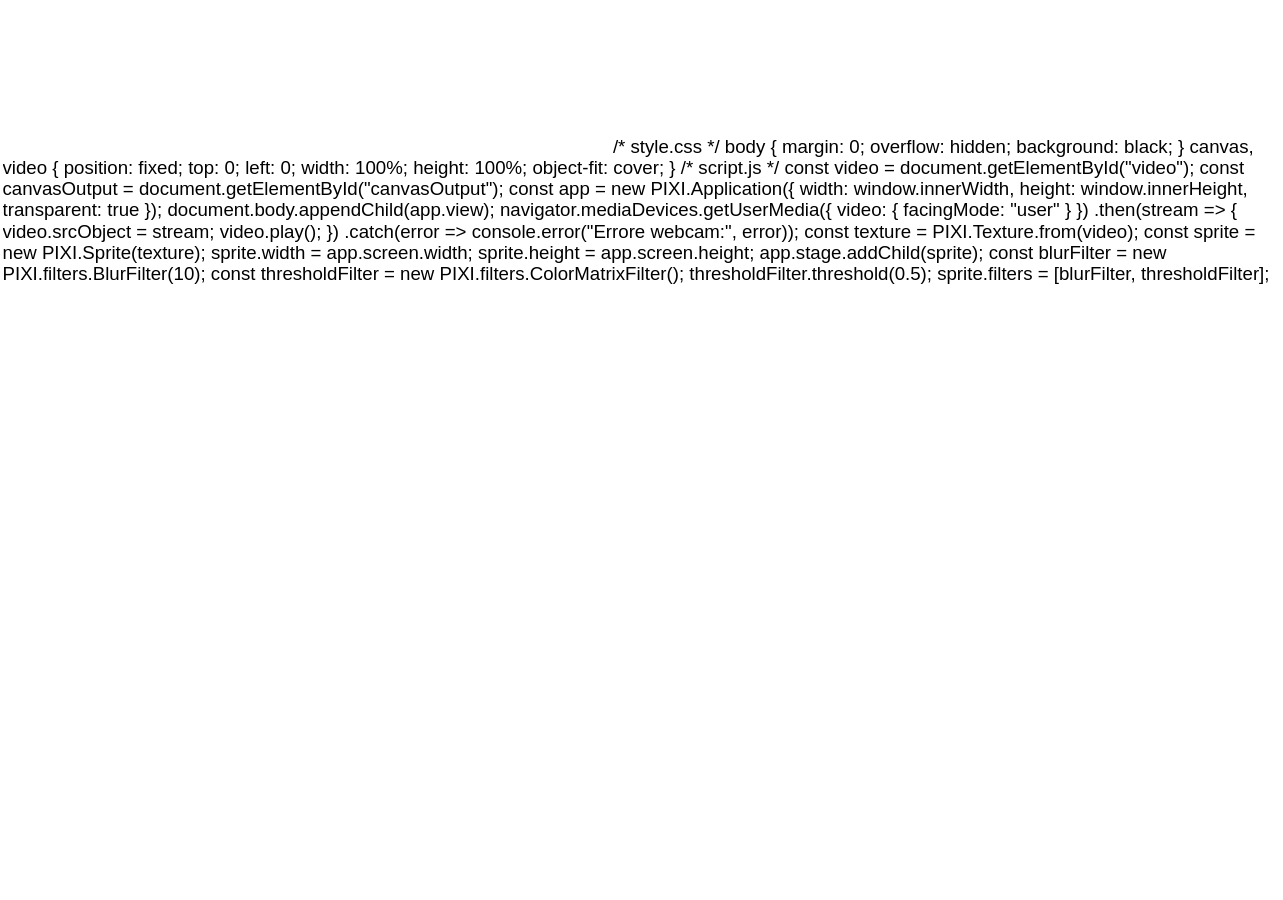
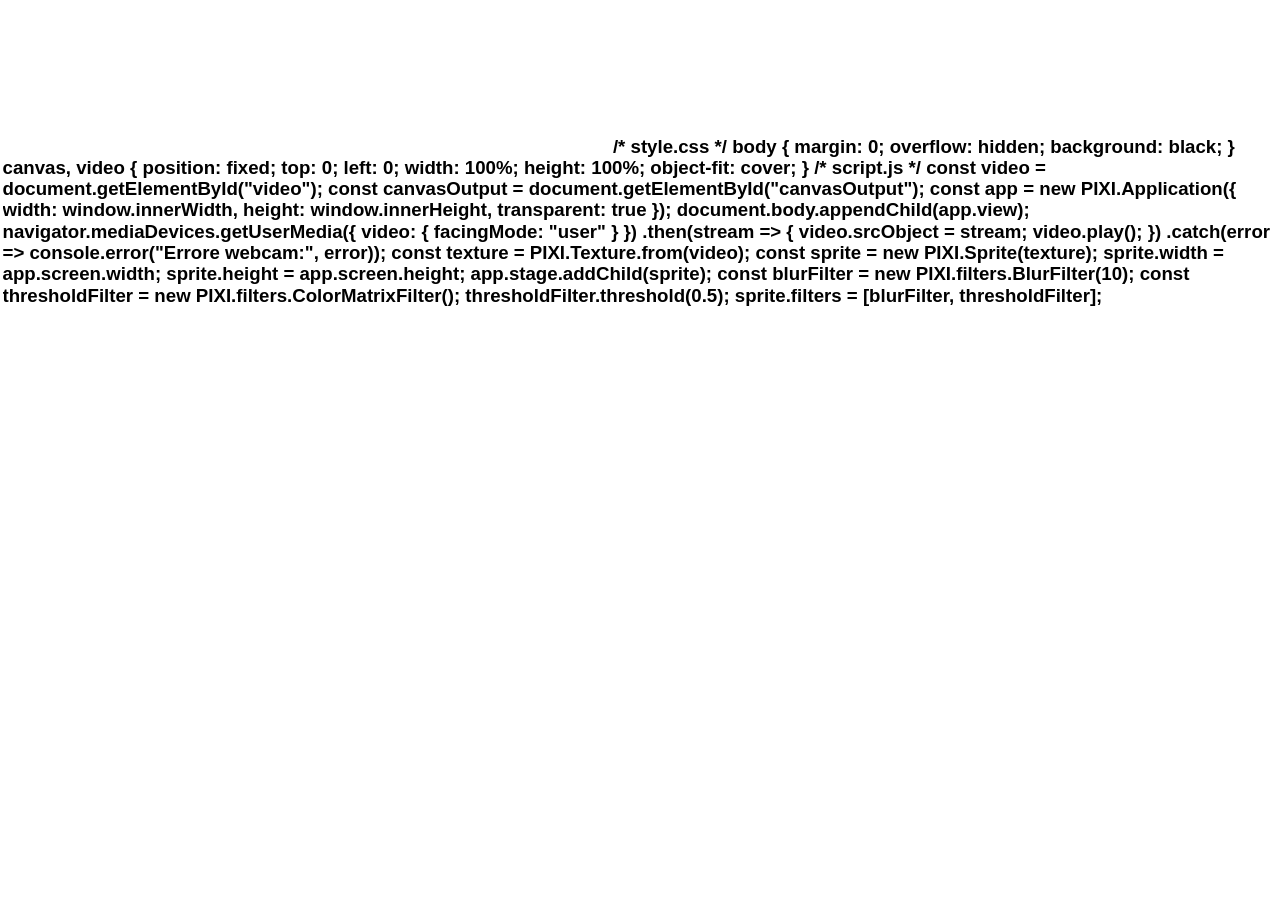

center

--- a/style.css
+++ b/style.css
@@ -1,5 +1,12 @@
 /* Resto del CSS */
-@import url("https://fonts.cdnfonts.com/css/helvetica-lt-narrow");
+@import url("https://use.typekit.net/qqd2gph.css");
+
+@font-face {
+  font-family: "Times NR Seven MT Std";
+  src: url("asset/font/Times%20NR%20Seven%20MT%20Std%20Bold.otf") format("opentype");
+  font-style: normal;
+  font-weight: 700;
+}
 
 :root {
   --content-top-offset: calc(env(safe-area-inset-top, 0px) + 2.5px);
@@ -17,8 +24,8 @@ header,
 } */
 
 * {
-  font-family: "Helvetica LT Narrow", sans-serif;
-  font-weight: 400;
+  font-family: "neue-haas-grotesk-text", "Neue Haas Grotesk Text", sans-serif;
+  font-weight: 700;
   font-size: 14pt;
   line-height: 16pt;
   box-sizing: border-box;
@@ -197,7 +204,7 @@ button.btn-aqua {
   display: inline-block;
   width: fit-content;
   font-size: 14pt;
-  font-family: "Helvetica LT Narrow", system-ui, sans-serif;
+  font-family: "neue-haas-grotesk-text", "Neue Haas Grotesk Text", sans-serif;
   height: auto;
   padding: 0.35em 1em;
   border-radius: 1000px;
